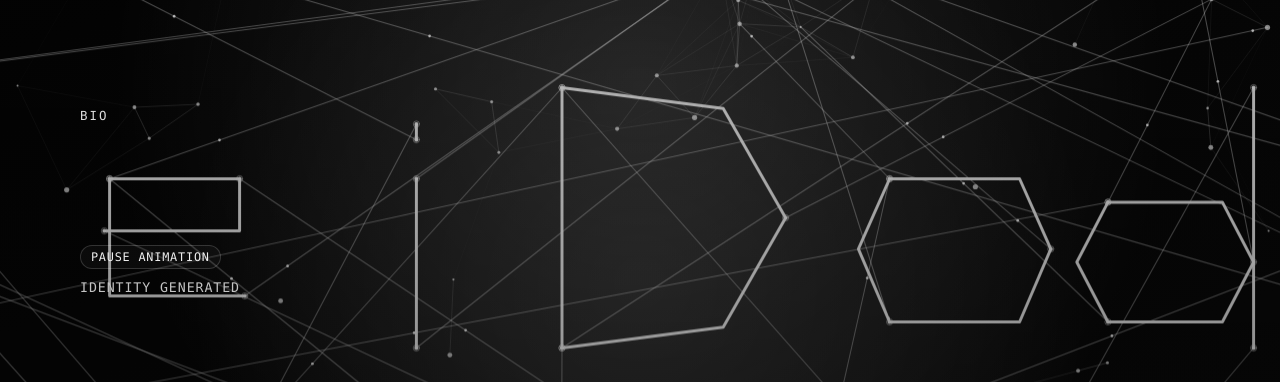
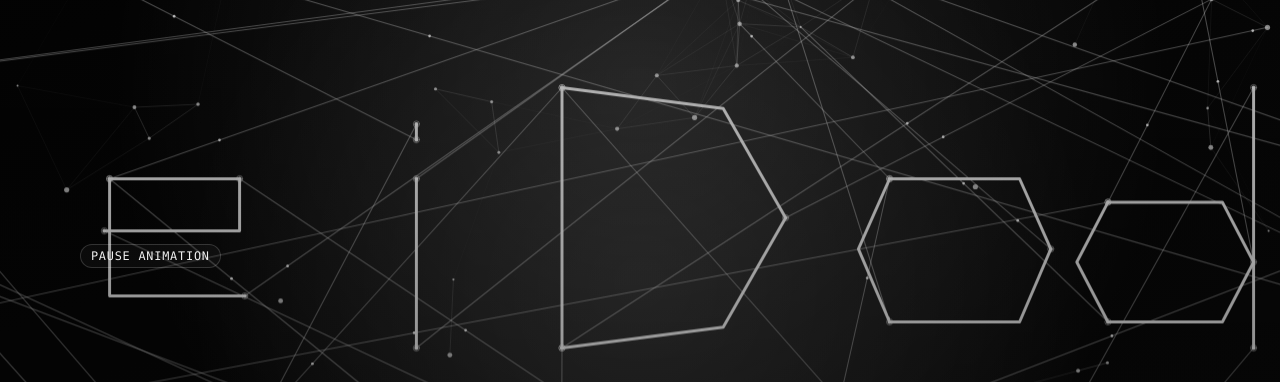
Before and after one commit to reiidoda/reiidoda.github.io, a Jekyll site: the page built from index.html, in a window 1280 px wide. Shown: the part 200-582 px from the top of the page. Built offline with Jekyll 4.4.1, drawn with Linux system fonts in a browser that asks for light colours.

Commit message:
fix(hero): remove bio/completion text labels

```diff
--- a/assets/css/pages/home.css
+++ b/assets/css/pages/home.css
@@ -51,17 +51,8 @@
   margin: 0 auto;
 }
 
-.hero-kicker {
-  margin: 0;
-  color: var(--accent-soft);
-  font-family: var(--font-mono);
-  text-transform: uppercase;
-  letter-spacing: 2px;
-  font-size: var(--text-xs);
-}
-
 .hero-name {
-  margin: var(--space-3) 0 var(--space-4);
+  margin: 0 0 var(--space-4);
   font-size: clamp(2.5rem, 9vw, 5.8rem);
   line-height: 1.02;
   letter-spacing: 0.6px;
@@ -124,18 +115,6 @@
 .hero-animation-toggle:disabled {
   opacity: 0.58;
   cursor: not-allowed;
-}
-
-.hero-scroll-hint {
-  margin: var(--space-2) 0 0;
-  color: var(--muted);
-  font-family: var(--font-mono);
-  font-size: 0.83rem;
-  letter-spacing: 0.9px;
-  text-transform: uppercase;
-  transition:
-    opacity var(--duration-fast) var(--easing-standard),
-    transform var(--duration-fast) var(--easing-standard);
 }
 
 .hero-details {
--- a/assets/js/hero-neural-intro.js
+++ b/assets/js/hero-neural-intro.js
@@ -222,7 +222,6 @@
 
     var canvas = hero.querySelector("[data-hero-canvas]");
     var nameFill = hero.querySelector("[data-hero-name-fill]");
-    var hint = hero.querySelector("[data-hero-scroll-hint]");
     var animationToggle = hero.querySelector("[data-hero-animation-toggle]");
     var details = hero.querySelector("[data-hero-details]");
     if (!canvas || !nameFill) {
@@ -312,14 +311,6 @@
       var completed = isComplete();
       hero.classList.toggle("is-complete", completed);
       setDetailsVisible();
-
-      if (hint) {
-        if (!completed && userPaused && !reducedMotion) {
-          hint.textContent = "Animation paused";
-        } else {
-          hint.textContent = completed ? "Identity generated" : "Generating neural identity...";
-        }
-      }
 
       if (completed) {
         onCompletedFirstTime();
--- a/index.html
+++ b/index.html
@@ -14,7 +14,6 @@ description: Bio homepage with hacker and AI-themed animation sections.
 
   <div class="hero-overlay">
     <div class="hero-overlay-inner">
-      <p class="hero-kicker">{{ hero.kicker }}</p>
       <h1 id="hero-title" class="hero-name">
         <span class="hero-name-fill" data-hero-name-fill>{{ hero.title }}</span>
         <span class="hero-name-cursor" aria-hidden="true"></span>
@@ -27,7 +26,6 @@ description: Bio homepage with hacker and AI-themed animation sections.
       >
         Pause Animation
       </button>
-      <p class="hero-scroll-hint" data-hero-scroll-hint>Generating neural identity...</p>
     </div>
   </div>
 
```
